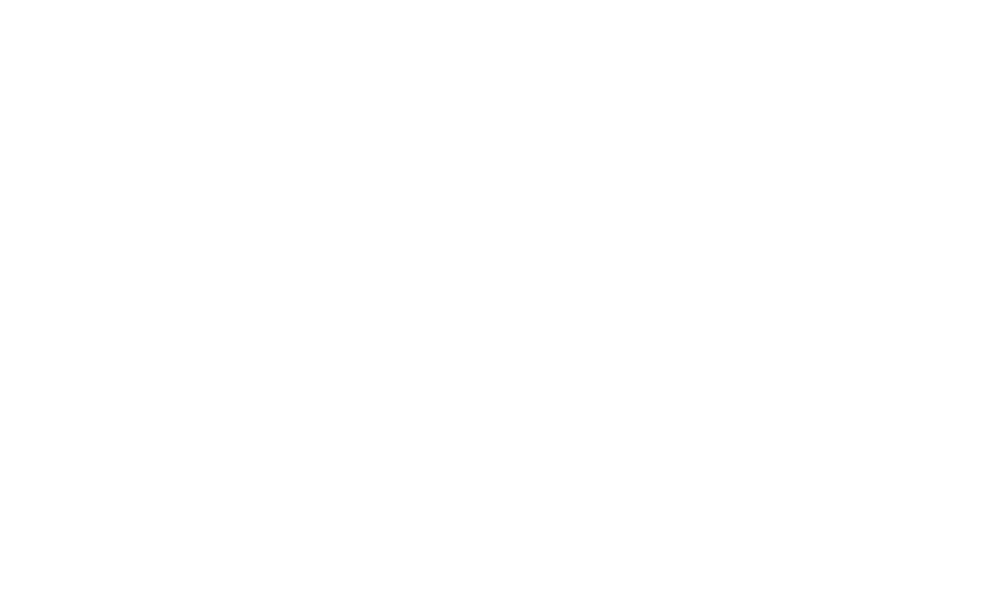
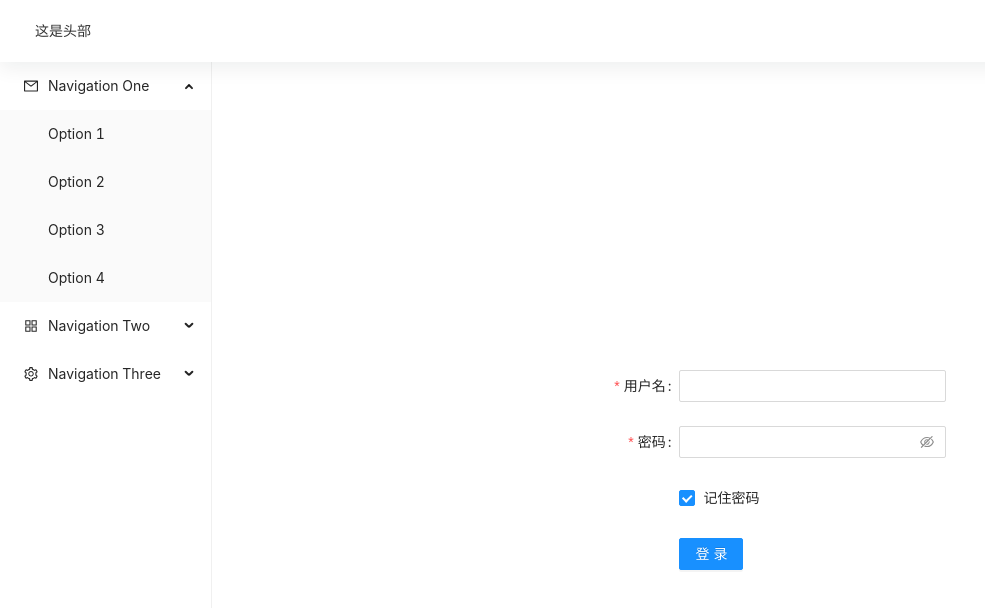
Before and after one commit to harry-code/react-vite-ts, a React (Vite) app: page /login in a window 1280 px wide. Shown: the top 608 px of the page, without its empty margins (0-985 px from the left). Built offline with nearby package versions, Linux system fonts and the light colour scheme.

Commit message:
feat: 增加登录、左边栏、顶部

```diff
--- /dev/null
+++ b/src/assets/common.less
@@ -0,0 +1,18 @@
+.main-wrapper {
+    display: flex;
+
+    &-content {
+        width: 100%;
+        margin-top: 62px;
+        display: flex;
+
+        .sider {
+            height: calc(100vh - 62px);
+        }
+
+        .page-content {
+            width: 100%;
+            padding: 20px;
+        }
+    }
+}
--- /dev/null
+++ b/src/components/common/header/index.less
@@ -0,0 +1,13 @@
+.header {
+  background: #fff;
+  padding: 0 35px;
+  height: 62px;
+  display: flex;
+  justify-content: space-between;
+  align-items: center;
+  position: fixed;
+  z-index: 100;
+  width: 100%;
+  box-shadow: 0px 6px 20px 0px rgba(2, 33, 29, 0.07);
+  color: #333;
+}
--- /dev/null
+++ b/src/components/common/header/index.tsx
@@ -0,0 +1,12 @@
+import React from 'react';
+import './index.less'
+
+function Header() {
+  return (
+    <div className="header">
+      这是头部
+    </div>
+  )
+}
+
+export default Header
--- /dev/null
+++ b/src/components/common/login/index.less
@@ -0,0 +1,12 @@
+.login-wrapper {
+    width: 100%;
+    height: 100vh;
+    display: flex;
+    align-items: center;
+    justify-content: center;
+    flex-direction: column;
+
+    &-form {
+        width: 400px;
+    }
+}
--- /dev/null
+++ b/src/components/common/login/index.tsx
@@ -0,0 +1,66 @@
+import React from 'react';
+import { Form, Input, Button, Checkbox } from 'antd';
+import { useHistory } from 'react-router-dom';
+import './index.less'
+
+const layout = {
+    labelCol: { span: 8 },
+    wrapperCol: { span: 16 },
+};
+const tailLayout = {
+    wrapperCol: { offset: 8, span: 16 },
+};
+
+
+function Login() {
+    const history = useHistory();
+    const onFinish = (values: any) => {
+        history.push('/')
+        localStorage.setItem('token', 'lly')
+    };
+
+    const onFinishFailed = (errorInfo: any) => {
+        console.log('Failed:', errorInfo);
+    };
+
+    return (
+        <div className="login-wrapper">
+            <Form
+                {...layout}
+                name="basic"
+                initialValues={{ remember: true }}
+                onFinish={onFinish}
+                onFinishFailed={onFinishFailed}
+                className="login-wrapper-form"
+            >
+                <Form.Item
+                    label="用户名"
+                    name="username"
+                    rules={[{ required: true, message: '请输入用户名!' }]}
+                >
+                    <Input />
+                </Form.Item>
+
+                <Form.Item
+                    label="密码"
+                    name="password"
+                    rules={[{ required: true, message: '请输入密码!' }]}
+                >
+                    <Input.Password />
+                </Form.Item>
+
+                <Form.Item {...tailLayout} name="remember" valuePropName="checked">
+                    <Checkbox>记住密码</Checkbox>
+                </Form.Item>
+
+                <Form.Item {...tailLayout}>
+                    <Button type="primary" htmlType="submit">
+                        登录
+                    </Button>
+                </Form.Item>
+            </Form>
+        </div>
+    )
+}
+
+export default Login
--- /dev/null
+++ b/src/components/common/sider/index.tsx
@@ -0,0 +1,62 @@
+import React from 'react';
+import { Menu } from 'antd';
+import { AppstoreOutlined, MailOutlined, SettingOutlined } from '@ant-design/icons';
+const { SubMenu } = Menu;
+const rootSubmenuKeys = ['sub1', 'sub2', 'sub4'];
+
+class Sider extends React.Component {
+  constructor(props: any) {
+    super(props)
+    this.state = {
+      openKeys: ['sub1']
+    }
+  }
+
+  onOpenChange = (keys: any[]) => {
+    const latestOpenKey = keys.find((key: any) => this.state.openKeys.indexOf(key) === -1);
+    if (rootSubmenuKeys.indexOf(latestOpenKey) === -1) {
+      this.setState({
+        openKeys: keys
+      })
+    } else {
+      this.setState({
+        openKeys: latestOpenKey ? [latestOpenKey] : []
+      })
+    }
+  };
+
+  render() {
+    return (
+      <>
+        <Menu mode="inline"
+          className="sider"
+          openKeys={this.state.openKeys}
+          onOpenChange={this.onOpenChange}
+          style={{ width: 256 }}>
+          <SubMenu key="sub1" icon={<MailOutlined />} title="Navigation One">
+            <Menu.Item key="1">Option 1</Menu.Item>
+            <Menu.Item key="2">Option 2</Menu.Item>
+            <Menu.Item key="3">Option 3</Menu.Item>
+            <Menu.Item key="4">Option 4</Menu.Item>
+          </SubMenu>
+          <SubMenu key="sub2" icon={<AppstoreOutlined />} title="Navigation Two">
+            <Menu.Item key="5">Option 5</Menu.Item>
+            <Menu.Item key="6">Option 6</Menu.Item>
+            <SubMenu key="sub3" title="Submenu">
+              <Menu.Item key="7">Option 7</Menu.Item>
+              <Menu.Item key="8">Option 8</Menu.Item>
+            </SubMenu>
+          </SubMenu>
+          <SubMenu key="sub4" icon={<SettingOutlined />} title="Navigation Three">
+            <Menu.Item key="9">Option 9</Menu.Item>
+            <Menu.Item key="10">Option 10</Menu.Item>
+            <Menu.Item key="11">Option 11</Menu.Item>
+            <Menu.Item key="12">Option 12</Menu.Item>
+          </SubMenu>
+        </Menu>
+      </>
+    )
+  }
+}
+
+export default Sider;
--- a/src/main.tsx
+++ b/src/main.tsx
@@ -1,9 +1,24 @@
-import React from 'react'
+import React from 'react';
 import ReactDOM from 'react-dom';
 import Router from './router';
+import Sider from '~/components/common/sider';
+import Header from '~/components/common/header';
 import 'antd/dist/antd.less';
+import '~/assets/common.less';
+
+const renderDOM = () => {
+  return (
+    <div className="main-wrapper">
+      <Header />
+      <div className="main-wrapper-content">
+        <Sider />
+        <Router />
+      </div>
+    </div>
+  )
+}
 
 ReactDOM.render(
-  <Router />,
+  renderDOM(),
   document.getElementById('root')
 )
--- a/src/router.tsx
+++ b/src/router.tsx
@@ -3,20 +3,24 @@
 import zhCN from 'antd/lib/locale/zh_CN';
 import { ConfigProvider } from 'antd';
 import ErrorBoundary from '~/components/common/ErrorBoundary';
-import Index from './views/index/index';
-import Detail from './views/detail/index';
-import Info from './views/info/index';
+import Index from '~/views/index/index';
+import Detail from '~/views/detail/index';
+import Info from '~/views/info/index';
+import Login from '~/components/common/login';
 
 export default () => (
+  <div className="page-content">
     <ErrorBoundary>
       <ConfigProvider locale={zhCN}>
         <BrowserRouter>
           <Switch>
             <Route exact path="/"><Index /></Route>
+            <Route path="/login"><Login /></Route>
             <Route path="/detail"><Detail /></Route>
             <Route path="/info"><Info /></Route>
           </Switch>
         </BrowserRouter>
       </ConfigProvider>
     </ErrorBoundary>
+  </div>
 )
```
Also changed, not shown: src/components/common/sider/index.less (added). Lines whose indentation alone changed are shown as unchanged.
